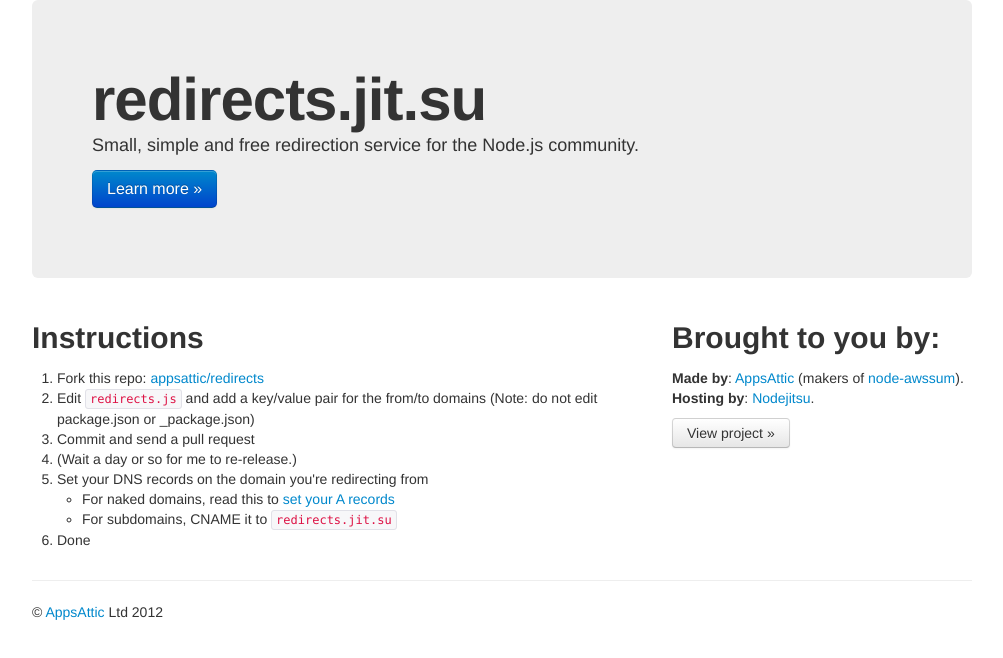
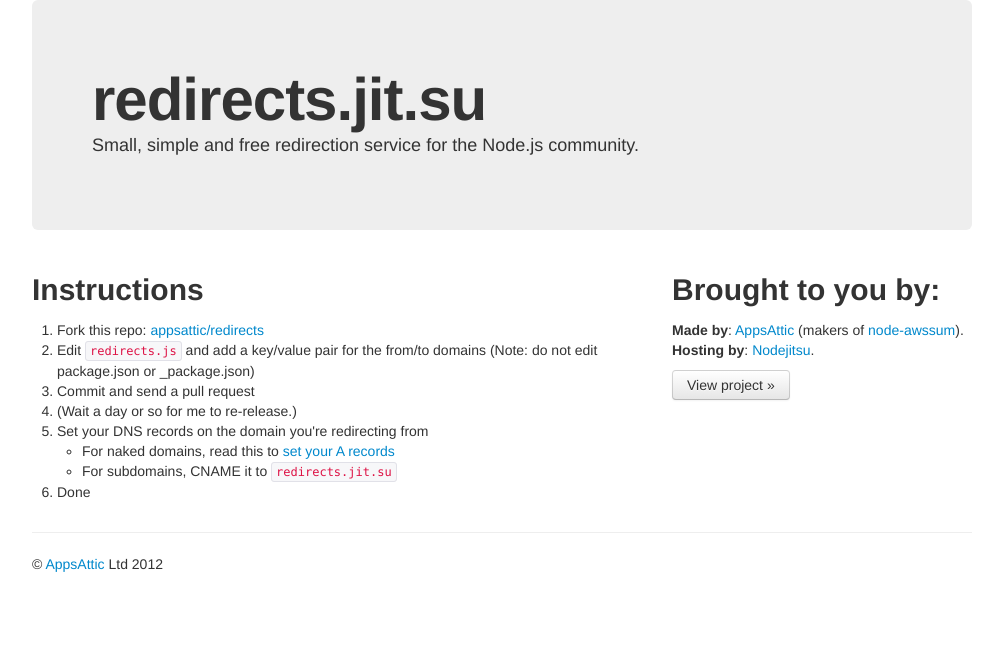
Before and after one commit to TooTallNate/redirects, a website: page views/index.html in a window 1280 px wide. Shown: the whole page, without its empty margins (138-1141 px from the left). Drawn offline with Linux system fonts and the light colour scheme.

Commit message:
Remove the button to the project, because that says to look here

```diff
--- a/views/index.html
+++ b/views/index.html
@@ -18,7 +18,6 @@
 
         <h1>redirects.jit.su</h1>
         <p>Small, simple and free redirection service for the Node.js community.</p>
-        <p><a class="btn btn-primary btn-large" href="https://github.com/appsattic/redirects">Learn more &raquo;</a></p>
 
       </div><!-- /.hero-unit -->
 
```
